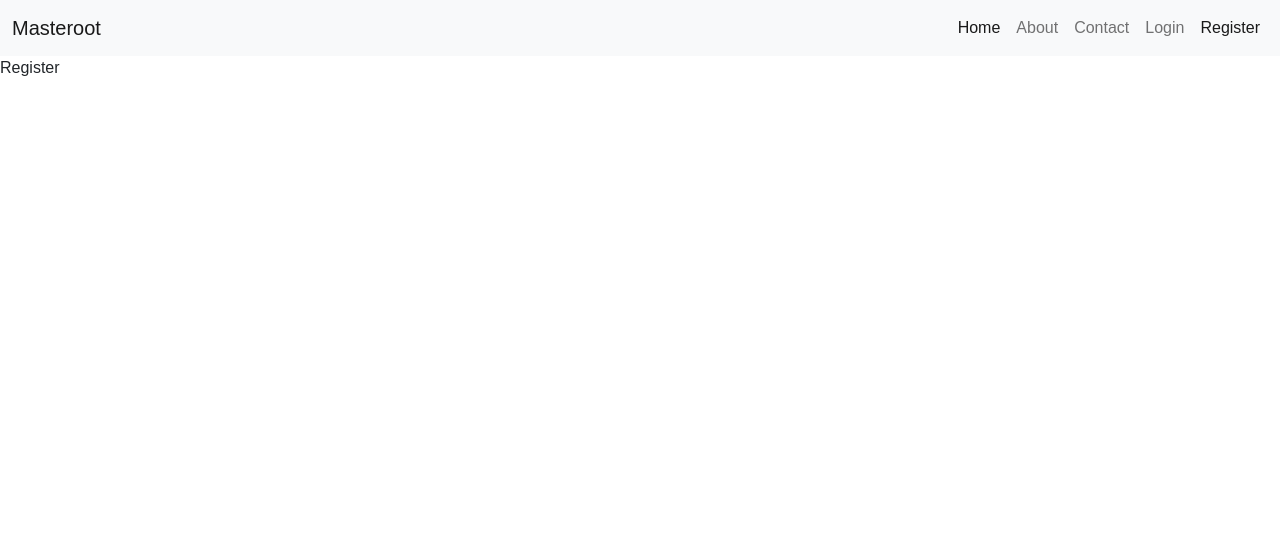
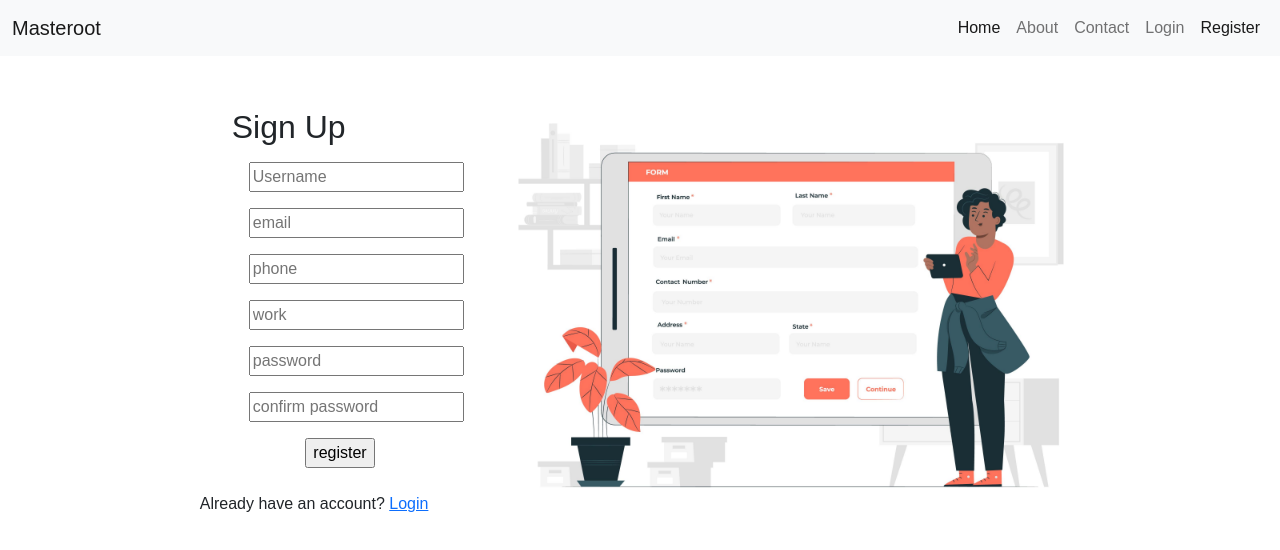
Before and after one commit to aditya6700/mern-stack, a React (Create React App) app in the folder client/: page /register in a window 1280 px wide. Shown: the top 550 px of the page. Built offline with nearby package versions, Linux system fonts and the light colour scheme.

Commit message:
login and register form

```diff
--- a/client/public/index.html
+++ b/client/public/index.html
@@ -13,6 +13,7 @@
       work correctly both with client-side routing and a non-root public URL.
       Learn how to configure a non-root public URL by running `npm run build`.
     -->
+    <link rel="stylesheet" href="https://cdnjs.cloudflare.com/ajax/libs/material-design-iconic-font/2.2.0/css/material-design-iconic-font.min.css">
     <title>React App</title>
   </head>
   <body>
--- a/client/src/index.css
+++ b/client/src/index.css
@@ -4,3 +4,45 @@ body {
   font-family: sans-serif;
   box-sizing: border-box;
 }
+
+html{
+  font-size: 62.5%s;
+}
+
+
+.form-content{
+  /* border: .3rem solid blue; */
+  display: flex;
+  flex-direction: row;
+  justify-content: center;
+}
+
+.register-form{
+  /* border: .3rem solid purple; */
+  display: flex;
+  flex-direction: column;
+  /* align-items: center; */
+  justify-content:space-around;
+  width: 28%;
+}
+
+.login-form{
+  /* border: .5rem solid green; */
+   display: flex;
+  flex-direction: column;
+  /* align-items: center; */
+  justify-content:center;
+  width: 28%;
+}
+
+.form-group{
+  display: flex;
+  flex-direction: row;
+  justify-content: space-evenly;
+  align-items: center;
+  margin-bottom: 1rem;
+}
+
+img{
+  height: 25rem;
+}
--- a/client/src/pages/Login.jsx
+++ b/client/src/pages/Login.jsx
@@ -1,11 +1,49 @@
 import React from 'react'
 import Navbar from '../components/Navbar'
+import login from '../images/login.jpg'
+import { Link } from 'react-router-dom';
 
 export default function Login() {
   return (
     <>
       <Navbar />
-      <div>Login</div>
+      <section className="login">
+        <div className="container">
+          <div className="form-content mt-5">
+          <div className="form-image">
+              <figure>
+                <img src={login} alt="register" />
+              </figure>
+            </div>
+            <div className="login-form">
+              <h2 className="form-title ms-5">Login</h2>
+              <form action="Submit" className="userform">
+                <div className="form-group">
+                  <label htmlFor="email">
+                    <i className="zmdi zmdi-email material-icons-name"></i>
+                  </label>
+                  <input type="email" name='email' id='email'
+                    autoComplete='off' placeholder='email' />
+                </div>
+                <div className="form-group">
+                  <label htmlFor="password">
+                    <i className="zmdi zmdi-lock material-icons-name"></i>
+                  </label>
+                  <input type="password" name='password' id='password'
+                    autoComplete='off' placeholder='password' />
+                </div>
+                <div className="form-group form-button">
+                  <input type="submit" id='login' name='login' value="Login"  />
+                </div>
+              </form>
+              <span className='extra ms-3'>
+                Do not have an account? <Link to='/register' >Register</Link>
+              </span>
+            </div>
+
+          </div>
+        </div>
+      </section>
     </>
   )
 }
--- a/client/src/pages/Register.jsx
+++ b/client/src/pages/Register.jsx
@@ -1,11 +1,76 @@
 import React from 'react'
-import Navbar from '../components/Navbar'
+import Navbar from '../components/Navbar';
+import register from '../images/register.jpg'
+import { Link } from 'react-router-dom';
 
 export default function Register() {
   return (
     <>
       <Navbar />
-      <div>Register</div>
+      <section className="register">
+        <div className="container">
+          <div className="form-content mt-5">
+            <div className="register-form">
+              <h2 className="form-title ms-5">Sign Up</h2>
+              <form action="Submit" className="userform">
+                <div className="form-group">
+                  <label htmlFor="username">
+                    <i className="zmdi zmdi-account "></i>
+                  </label>
+                  <input type="text" name='username' id='username'
+                    autoComplete='off' placeholder='Username' />
+                </div>
+                <div className="form-group">
+                  <label htmlFor="email">
+                    <i className="zmdi zmdi-email material-icons-name"></i>
+                  </label>
+                  <input type="email" name='email' id='email'
+                    autoComplete='off' placeholder='email' />
+                </div>
+                <div className="form-group">
+                  <label htmlFor="phone">
+                    <i className="zmdi zmdi-phone material-icons-name"></i>
+                  </label>
+                  <input type="text" name='phone' id='phone'
+                    autoComplete='off' placeholder='phone' />
+                </div>
+                <div className="form-group">
+                  <label htmlFor="work">
+                    <i className="zmdi zmdi-account-box material-icons-name"></i>
+                  </label>
+                  <input type="text" name='work' id='work'
+                    autoComplete='off' placeholder='work' />
+                </div>
+                <div className="form-group">
+                  <label htmlFor="password">
+                    <i className="zmdi zmdi-lock material-icons-name"></i>
+                  </label>
+                  <input type="password" name='password' id='password'
+                    autoComplete='off' placeholder='password' />
+                </div>
+                <div className="form-group">
+                  <label htmlFor="cpassword">
+                    <i className="zmdi zmdi-lock material-icons-name"></i>
+                  </label>
+                  <input type="password" name='cpassword' id='cpassword'
+                    autoComplete='off' placeholder='confirm password' />
+                </div>
+                <div className="form-group form-button">
+                  <input type="submit" id='register' name='register' value="register"  />
+                </div>
+              </form>
+              <span className='extra ms-3'>
+                Already have an account? <Link to='/login' >Login</Link>
+              </span>
+            </div>
+            <div className="form-image">
+              <figure>
+                <img src={register} alt="register" />
+              </figure>
+            </div>
+          </div>
+        </div>
+      </section>
     </>
   )
 }
```
Also changed, not shown: client/src/images/login.jpg (added), client/src/images/register.jpg (added).
